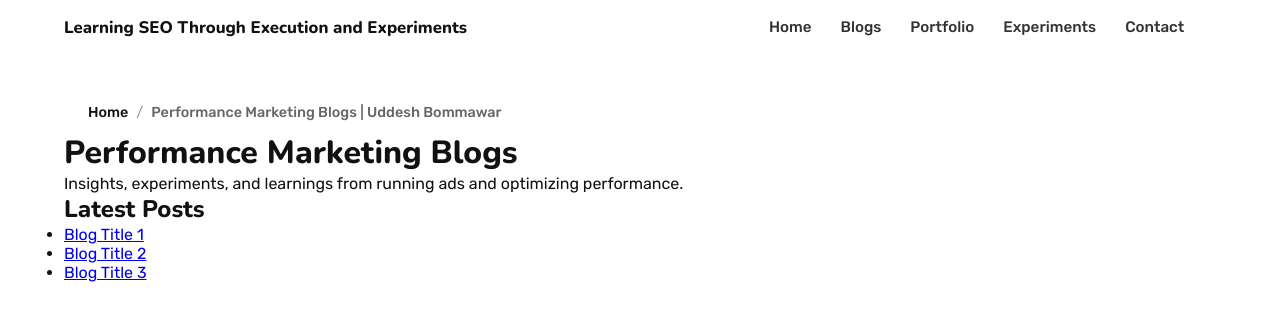
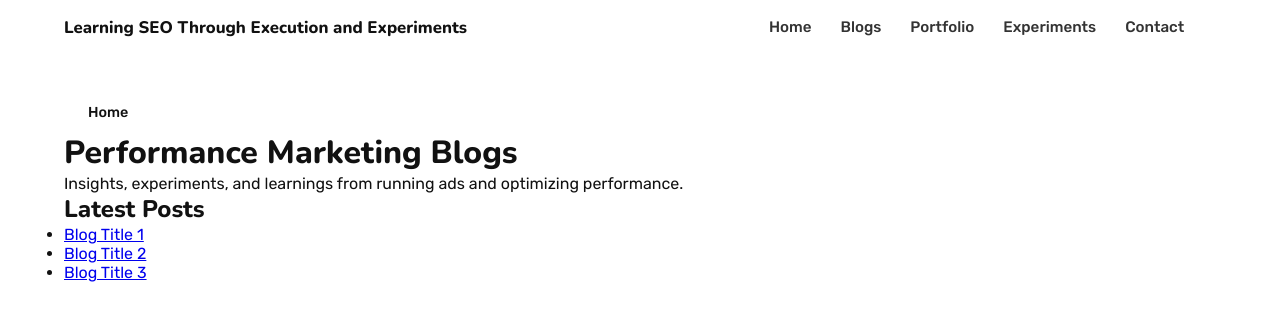
Before and after one commit to uddeshbommawar/uddeshbommawar.github.io, a Jekyll site: the page built from blogs/performance-marketing-blogs/index.md, in a window 1280 px wide. Shown: the top 321 px of the page. Built offline with Jekyll 4.4.1, drawn with Linux system fonts in a browser that asks for light colours.

Commit message:
Update default.html

```diff
--- a/_layouts/default.html
+++ b/_layouts/default.html
@@ -73,14 +73,9 @@
   <nav class="breadcrumbs" aria-label="Breadcrumb">
     <a href="{{ site.baseurl }}/">Home</a>
 
-      {% if page.breadcrumb_parent_url and page.breadcrumb_parent_title %}
+    {% if page.breadcrumb_label %}
       <span class="crumb-sep">/</span>
-        <a href="{{ site.baseurl }}{{ page.breadcrumb_parent_url }}">{{ page.breadcrumb_parent_title }}</a>
-      {% endif %}
-
-      {% if page.title %}
-        <span class="crumb-sep">/</span>
-        <span class="crumb-current">{{ page.title }}</span>
+      <span class="crumb-current">{{ page.breadcrumb_label }}</span>
     {% endif %}
   </nav>
 {% endif %}
```
Lines whose indentation alone changed are shown as unchanged.
